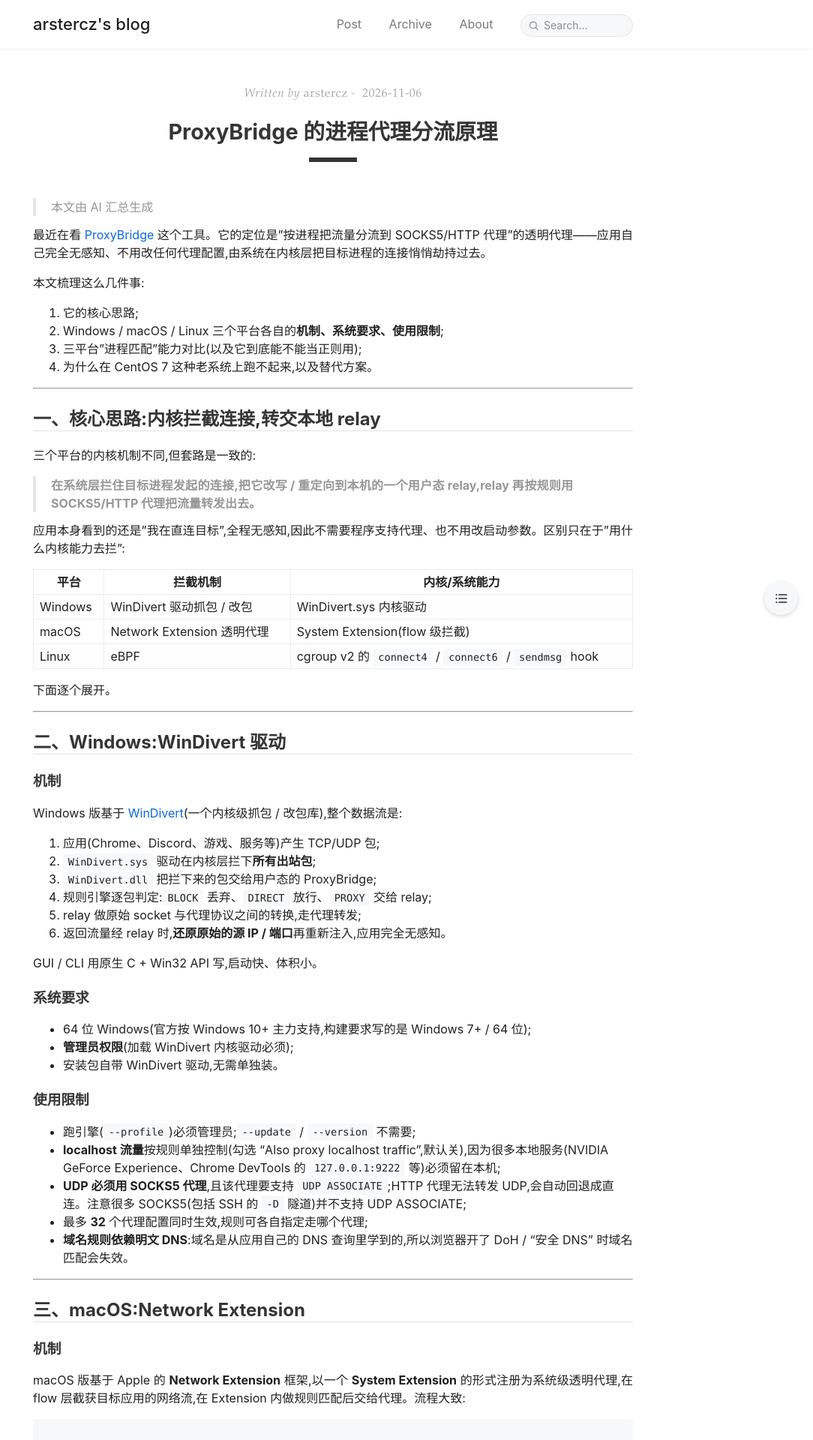
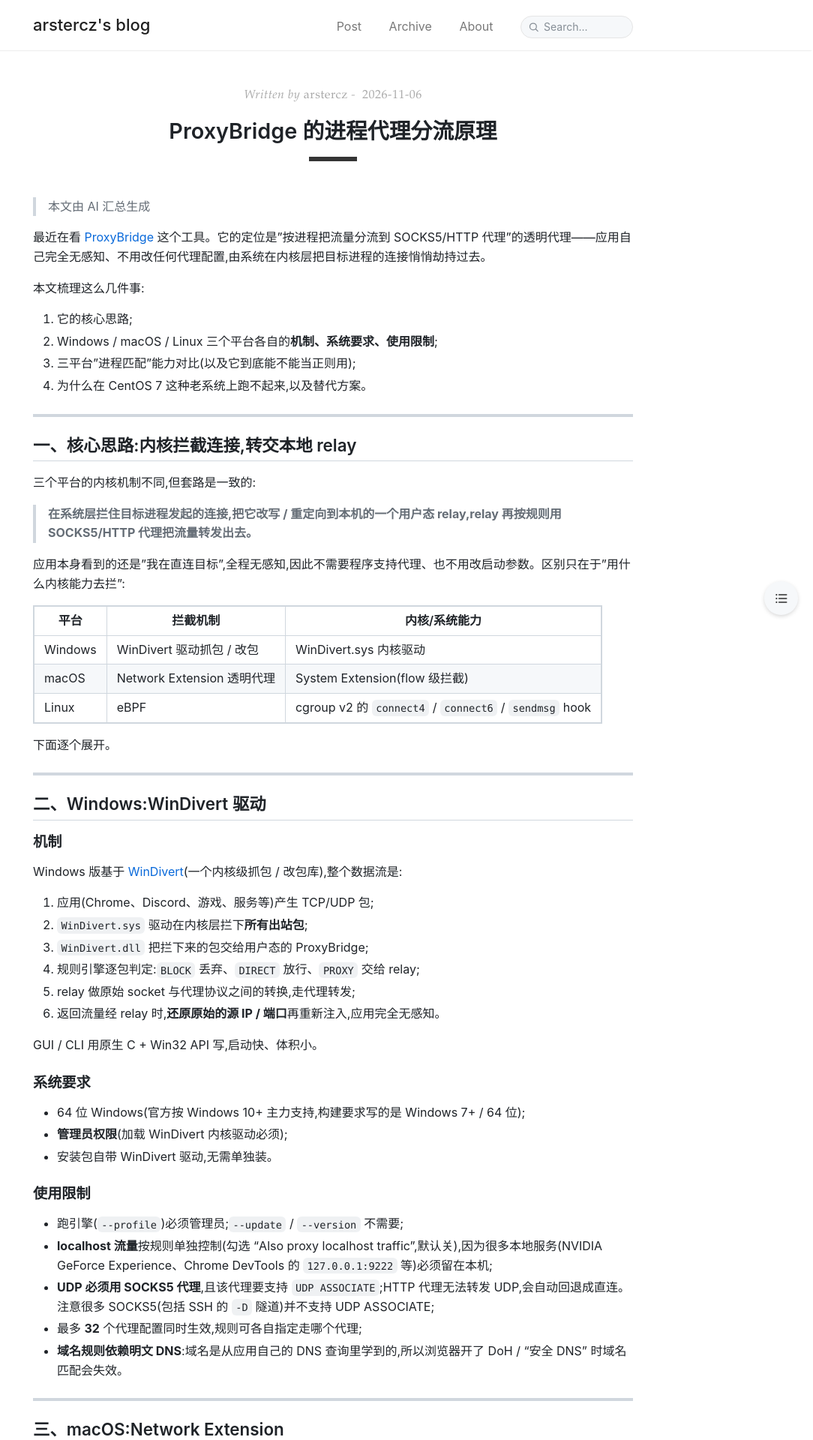
Before and after one commit to arstercz/arstercz.github.io, a Jekyll site: the page built from _posts/2026-11-06-proxybridge-note.md, in a window 1280 px wide. Shown: the top 1920 px of the page at 75% size, without its empty margins (196-1280 px from the left). Built offline with Jekyll 4.4.1, drawn with Linux system fonts in a browser that asks for light colours; comment, search, counter and statistics services are not loaded.

Commit message:
style: restyle content, home and nav in GitHub markdown style
Adopt GitHub (Primer) typography and tokens across the site: system
sans font, 1.6 line-height, GitHub heading scale with bottom-ruled
h1/h2, muted blockquotes, Primer tables (zebra rows, hairline borders)
that scroll on mobile, rounded #f6f8fa code blocks with pill inline
code, left-aligned body text, and tidied home post cards. Fully
responsive.

Co-Authored-By: Claude <noreply@anthropic.com>

```diff
--- a/_sass/tale/_base.scss
+++ b/_sass/tale/_base.scss
@@ -1,19 +1,19 @@
 * {
   @include box-sizing;
-  line-height: 1.5;
+  line-height: 1.6;
 }
 
 html,
 body {
-  color: $default-color;
+  color: $gh-fg;
   margin: 0;
   padding: 0;
 }
 
 html {
-  font-family: $serif-primary;
+  font-family: $sans-serif;
   font-size: 15px;
-  line-height: 1.5;
+  line-height: 1.6;
   overflow-y: scroll;
 
   @media (min-width: 600px) {
@@ -31,13 +31,32 @@ h3,
 h4,
 h5,
 h6 {
-  color: $default-shade;
+  color: $gh-fg;
   font-family: $sans-serif;
-  line-height: normal;
+  font-weight: 600;
+  line-height: 1.25;
+  margin: 1.5rem 0 1rem;
+}
+
+h1 {
+  font-size: 1.8rem;
+  padding-bottom: .3em;
+  border-bottom: 1px solid $gh-border;
 }
 
 h2 {
-  border-bottom: 1px #e1e4e8 solid;
+  font-size: 1.4rem;
+  padding-bottom: .3em;
+  border-bottom: 1px solid $gh-border;
+}
+
+h3 { font-size: 1.2rem; }
+h4 { font-size: 1rem; }
+h5 { font-size: .9rem; }
+
+h6 {
+  font-size: .85rem;
+  color: $gh-muted;
 }
 
 .nav-title {
@@ -46,23 +65,31 @@ h2 {
 }
 
 a {
-  color: $blue;
+  color: $gh-link;
   text-decoration: none;
+
+  &:hover,
+  &:focus {
+    text-decoration: underline;
+  }
 }
 
 blockquote {
-  border-left: .25rem solid $grey-2;
-  color: $grey-1;
-  margin: .8rem 0;
-  padding: .5rem 1rem;
+  border-left: .25rem solid $gh-border;
+  color: $gh-muted;
+  margin: 0 0 1rem;
+  padding: 0 1rem;
 
-  p:last-child {
-    margin-bottom: 0;
-  }
+  > :first-child { margin-top: 0; }
+  > :last-child { margin-bottom: 0; }
+}
 
-  @media (min-width: 600px) {
-    padding: 0 5rem 0 1.25rem;
-  }
+hr {
+  height: .25rem;
+  margin: 1.5rem 0;
+  padding: 0;
+  border: 0;
+  background: $gh-border;
 }
 
 img {
@@ -73,17 +100,21 @@ img {
 
 table {
   margin-bottom: 1rem;
-  width: 100%;
-  border: 1px solid $table-border-color;
+  border: 1px solid $gh-border;
   border-collapse: collapse;
+  border-spacing: 0;
 }
 
 td, th {
-  padding: .25rem .5rem;
-  border: 1px solid $table-border-color;
+  padding: 6px 13px;
+  border: 1px solid $gh-border;
 }
 
-tbody tr:nth-child(odd) td,
-tbody tr:nth-child(odd) th {
-  background-color: $table-background-color;
+th {
+  font-weight: 600;
 }
+
+tbody tr:nth-child(2n) td,
+tbody tr:nth-child(2n) th {
+  background-color: $gh-canvas;
+}
--- a/_sass/tale/_catalogue.scss
+++ b/_sass/tale/_catalogue.scss
@@ -1,9 +1,14 @@
 .catalogue {
   &-item {
-    border-bottom: 1px solid $grey-2;
-    color: $default-color;
+    border-bottom: 1px solid $gh-border;
+    color: $gh-fg;
     display: block;
-    padding: 2rem 0;
+    padding: 1.6rem 0;
+
+    &:hover .catalogue-title,
+    &:focus .catalogue-title {
+      color: $gh-link;
+    }
 
     &:hover .catalogue-line,
     &:focus .catalogue-line {
@@ -13,21 +18,31 @@
     &:last-child {
       border: 0;
     }
+
+    p {
+      color: $gh-muted;
+      margin: .25rem 0 0;
+    }
   }
 
   &-time {
-    color: $default-tint;
-    font-family: $serif-secondary;
-    letter-spacing: .5px;
+    color: $gh-muted;
+    font-family: $sans-serif;
+    font-size: .85rem;
+    letter-spacing: .3px;
   }
 
   &-title {
-    color: $default-shade;
+    @include transition(color .15s ease-out);
+    color: $gh-fg;
     display: block;
     font-family: $sans-serif;
-    font-size: 1.3rem;
-    font-weight: 700;
-    margin: .5rem 0;
+    font-size: 1.35rem;
+    font-weight: 600;
+    line-height: 1.3;
+    margin: .4rem 0;
+    padding-bottom: 0;
+    border-bottom: 0;
   }
 
   &-line {
--- a/_sass/tale/_code.scss
+++ b/_sass/tale/_code.scss
@@ -4,11 +4,10 @@ code {
 }
 
 code {
-  background-color: $grey-3;
-  border-radius: 3px;
-  //color: $code-color;
+  background-color: $gh-code-bg;
+  border-radius: 6px;
   font-size: 85%;
-  padding: .25em .5em;
+  padding: .2em .4em;
 }
 
 pre {
@@ -18,16 +17,19 @@ pre {
 pre code {
   background-color: transparent;
   color: inherit;
-  font-size: 85%;
+  font-size: 100%;
   padding: 0;
+  white-space: pre;
+  word-break: normal;
 }
 
 .highlight {
-  background-color: $grey-3;
-  border-radius: 3px;
-  line-height: 1.4;
+  background-color: $gh-canvas;
+  border-radius: 6px;
+  line-height: 1.45;
   margin: 0 0 1rem;
   padding: 1rem;
+  font-size: 85%;
 
   pre {
     margin-bottom: 0;
--- a/_sass/tale/_layout.scss
+++ b/_sass/tale/_layout.scss
@@ -63,6 +63,11 @@ footer,
   a {
     color: $default-color;
     font-family: $sans-serif;
+
+    &:hover,
+    &:focus {
+      text-decoration: none;
+    }
   }
 }
 
--- a/_sass/tale/_post.scss
+++ b/_sass/tale/_post.scss
@@ -13,10 +13,12 @@
   }
 
   &-title {
-    color: $default-shade;
+    color: $gh-fg;
     font-family: $sans-serif;
     font-size: 1.8rem;
     margin: 1rem 0;
+    padding-bottom: 0;
+    border-bottom: 0;
     text-align: center;
   }
 
@@ -29,11 +31,31 @@
 
   p {
     margin: 0 0 1rem;
-    text-align: justify;
+    text-align: left;
   }
 
-  a:hover {
-    text-decoration: underline;
+  ul,
+  ol {
+    margin: 0 0 1rem;
+    padding-left: 2rem;
+
+    li {
+      margin: .25rem 0;
+    }
+  }
+
+  // First heading right after the intro shouldn't carry a big top gap
+  > h2:first-of-type,
+  > h3:first-of-type {
+    margin-top: .5rem;
+  }
+
+  // Wide tables scroll horizontally instead of breaking the layout (mobile).
+  table {
+    display: block;
+    width: max-content;
+    max-width: 100%;
+    overflow: auto;
   }
 
   img {
--- a/_sass/tale/_variables.scss
+++ b/_sass/tale/_variables.scss
@@ -14,6 +14,14 @@ $shadow-color: rgba(0, 0, 0, .2) !default;
 $code-color: #000000 !default;
 $table-border-color: #e9ecef !default;
 $table-background-color: #fefefe !default;
+
+// GitHub-style tokens (Primer)
+$gh-fg:        #1f2328 !default; // body text
+$gh-muted:     #656d76 !default; // secondary text
+$gh-border:    #d0d7de !default; // hairline borders
+$gh-link:      #0969da !default; // links
+$gh-canvas:    #f6f8fa !default; // subtle background (code, table stripes)
+$gh-code-bg:   rgba(175, 184, 193, .2) !default; // inline code background
 
 // Fonts
 $serif-primary: -apple-system, BlinkMacSystemFont, "Segoe UI", "Noto Sans", Helvetica, Arial, sans-serif, "Apple Color Emoji", "Segoe UI Emoji";
```
